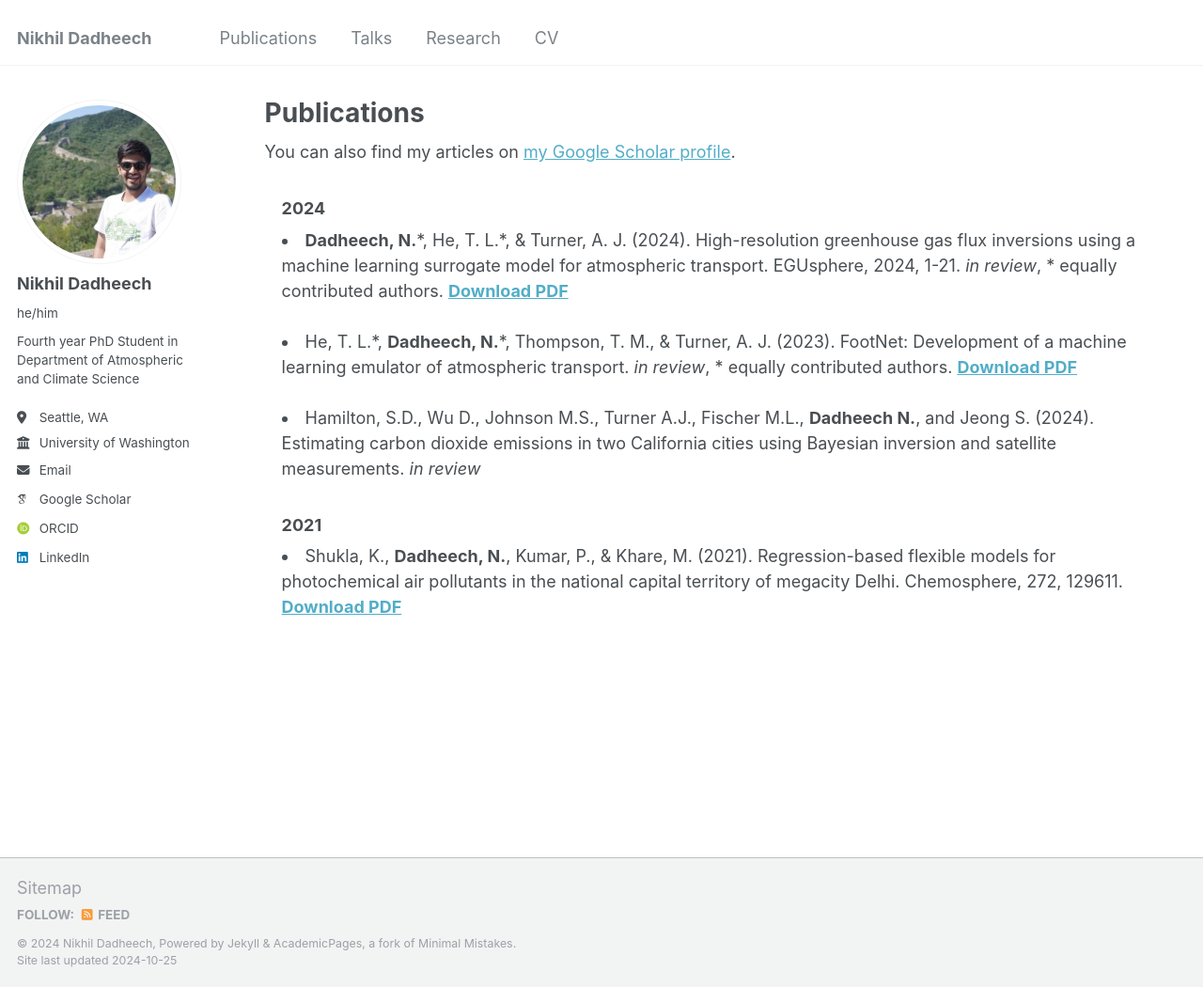
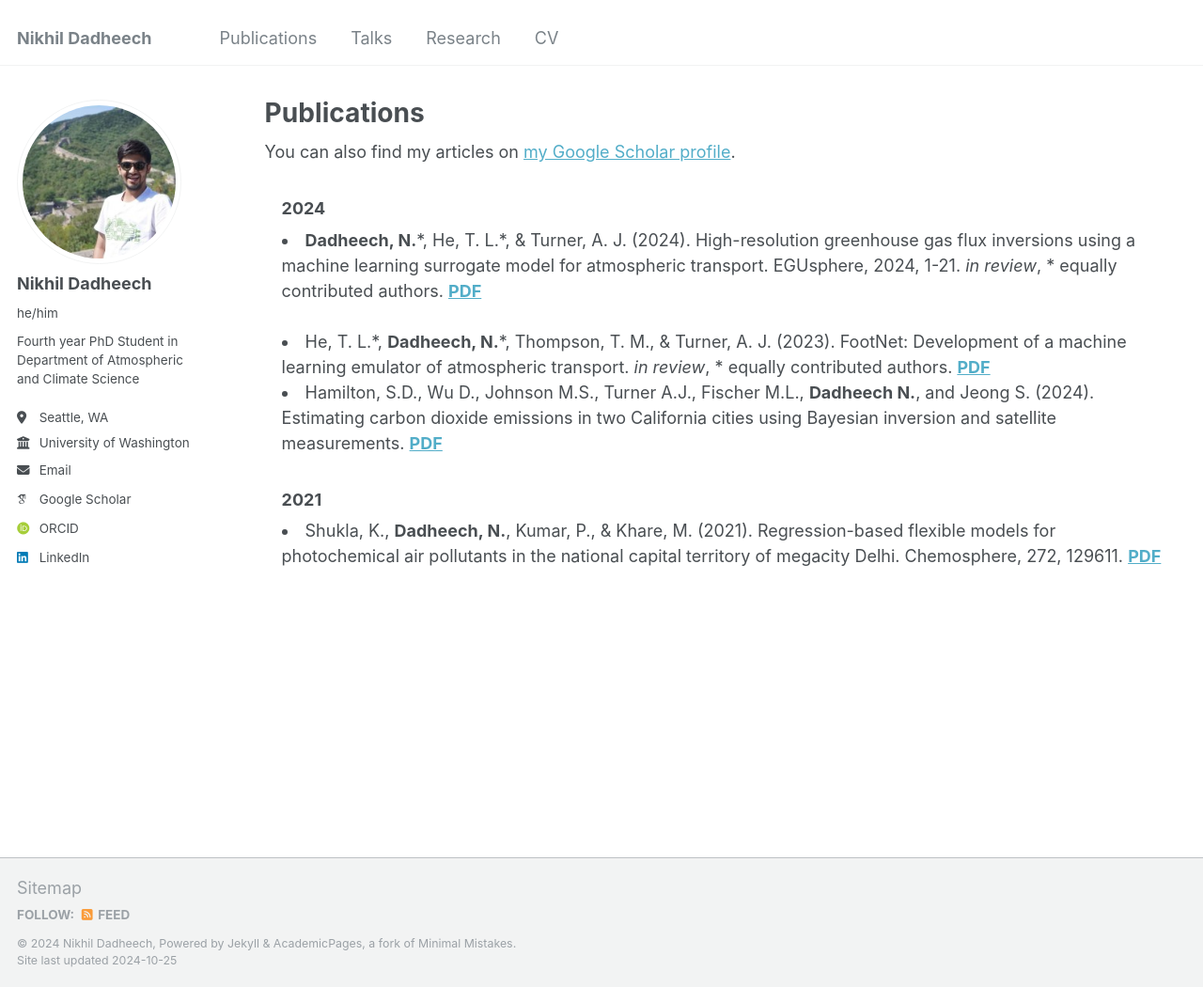
Before and after one commit to nd349/nd349.github.io, a Jekyll site: the page built from _pages/publications.html, in a window 1280 px wide and 1050 px high. Shown: the whole window at 94% size. Built offline with Jekyll 4.4.1, drawn with Linux system fonts in a browser that asks for light colours; some web fonts are replaced.

Commit message:
Update publications.html

```diff
--- a/_pages/publications.html
+++ b/_pages/publications.html
@@ -21,17 +21,20 @@
 										<li class="bib-item">
 										<b>Dadheech, N.</b>*, He, T. L.*, & Turner, A. J. (2024). High-resolution greenhouse gas flux inversions using a machine learning surrogate model for atmospheric transport. EGUsphere, 2024, 1-21. <i>in review</i>, * equally contributed authors.
 										<a target="'_blank'" href="../files/dadheechEtAl2024.pdf">
-												<b> Download PDF </b>
+												<b> PDF </b>
 											</a><br>
 
 										<br><li class="bib-item">
 											He, T. L.*, <b>Dadheech, N.</b>*, Thompson, T. M., & Turner, A. J. (2023). FootNet: Development of a machine learning emulator of atmospheric transport. <i>in review</i>, * equally contributed authors.
 										<a target="'_blank'" href="../files/footnet_v4.pdf">
-											<b> Download PDF </b><br>
+											<b> PDF </b><br>
 											</a>
 
-										<br><li class="bib-item">
-											Hamilton, S.D., Wu D., Johnson M.S., Turner A.J., Fischer M.L., <b>Dadheech N.</b>, and Jeong S. (2024). Estimating carbon dioxide emissions in two California cities using Bayesian inversion and satellite measurements. <i>in review</i><br>
+										<li class="bib-item">
+											Hamilton, S.D., Wu D., Johnson M.S., Turner A.J., Fischer M.L., <b>Dadheech N.</b>, and Jeong S. (2024). Estimating carbon dioxide emissions in two California cities using Bayesian inversion and satellite measurements.
+											<a target="'_blank'" href="../files/HamiltonEtAl2024.pdf">
+											<b> PDF </b><br>
+											</a>
 
 
 
@@ -39,7 +42,7 @@
 										<li class="bib-item">
 										Shukla, K., <b>Dadheech, N.</b>, Kumar, P., & Khare, M. (2021). Regression-based flexible models for photochemical air pollutants in the national capital territory of megacity Delhi. Chemosphere, 272, 129611.
 										<a target="'_blank'" href="../files/shuklaEtAl2021.pdf">
-											<b> Download PDF </b><br>
+											<b> PDF </b><br>
 											</a>
 
 			</div>
```
